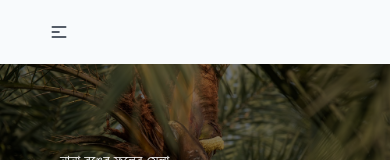
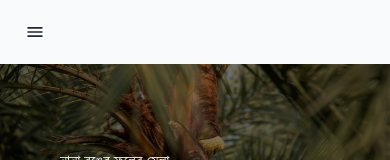
Before and after one commit to ajoy-dutta/Frontend-Circuit-House-Management-System, a React (Vite) app: page / in a window 390 px wide. Shown: the top 160 px of the page. Built offline with nearby package versions, Linux system fonts and the light colour scheme; no server answers; what @react-pdf/renderer would draw is missing.

Commit message:
current guest and design change

```diff
--- a/src/Components/Navbar/Navbar.jsx
+++ b/src/Components/Navbar/Navbar.jsx
@@ -5,6 +5,8 @@ import { useUser } from "../../Provider/UserProvider";
 import { NavLink } from "react-router-dom";
 import logo from "../../assets/Footer/joyful.png";
 import LoginDrop from "../../Pages/authentication/Login2";
+import { IoMdMenu } from "react-icons/io";
+
 
 const Navbar = () => {
   const { user, signOut } = useUser();
@@ -218,29 +220,17 @@ const Navbar = () => {
   );
 
   return (
-    <div className="navbar sticky top-0 z-[1000] bg-slate-50 flex h-[50px] px-8 items-center justify-between">
+    <div className="navbar sticky top-0 z-[1000] bg-slate-50 flex h-[50px] px-2 items-center justify-between">
       <div className="navbar-start w-full flex items-center gap-2">
         <div className="dropdown">
           <div
             tabIndex={0}
             role="button"
             onClick={handleDropdownToggle}
-            className="btn btn-ghost lg:hidden"
+            className="btn text-xl  btn-ghost lg:hidden"
           >
-            <svg
-              xmlns="http://www.w3.org/2000/svg"
-              className="h-5 w-5"
-              fill="none"
-              viewBox="0 0 24 24"
-              stroke="currentColor"
-            >
-              <path
-                strokeLinecap="round"
-                strokeLinejoin="round"
-                strokeWidth="2"
-                d="M4 6h16M4 12h8m-8 6h16"
-              />
-            </svg>
+            <IoMdMenu >
+            </IoMdMenu>
           </div>
           {isDropdownOpen && (
             <ul
```
